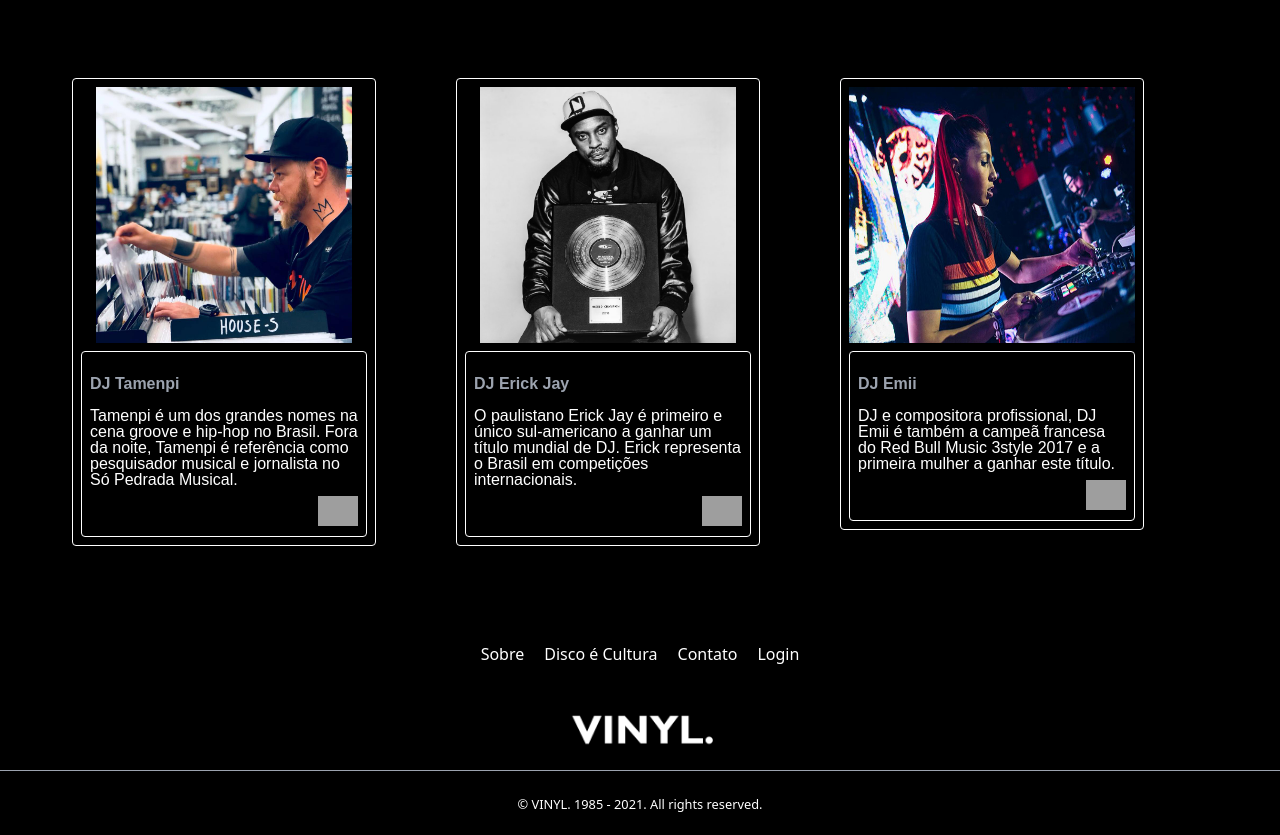
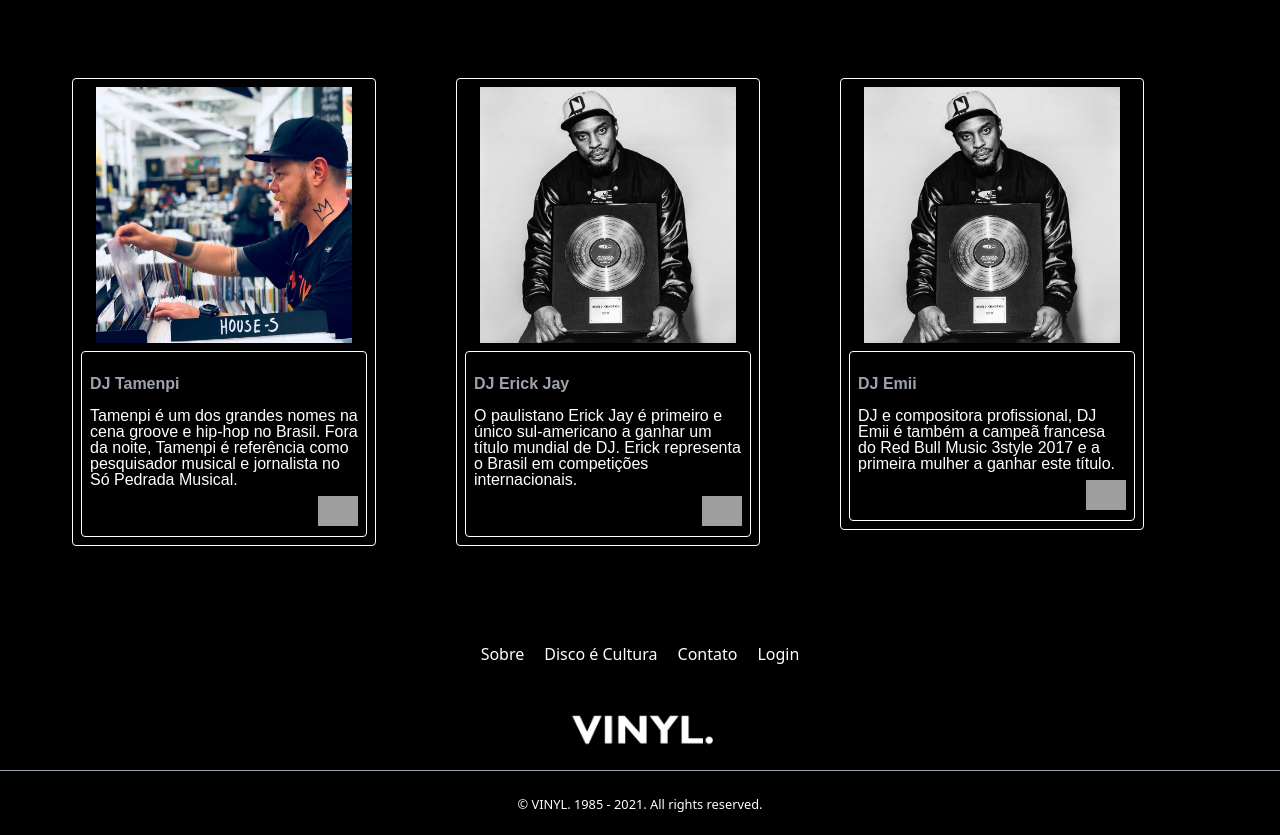
Before and after one commit to RaquelBennington/fatec-projeto-integrador-II-vinyl, a Nuxt app: page /cultura in a window 1280 px wide. Shown: the part 998-1833 px from the top of the page. Built offline with nearby package versions, Linux system fonts and the light colour scheme; grey boxes are pictures that could not be loaded.

Commit message:
correcao imagem / section cultura

```diff
--- a/components/Section-cultura.vue
+++ b/components/Section-cultura.vue
@@ -233,7 +233,7 @@
         >
           <figure class="mb-2">
             <img
-              src="~/assets/Deejay/dj-Emii-600.jpg"
+              src="~/assets/Deejay/dj-erick-jay-004.jpg"
               alt=""
               class="h-64 ml-auto mr-auto"
             />
```
